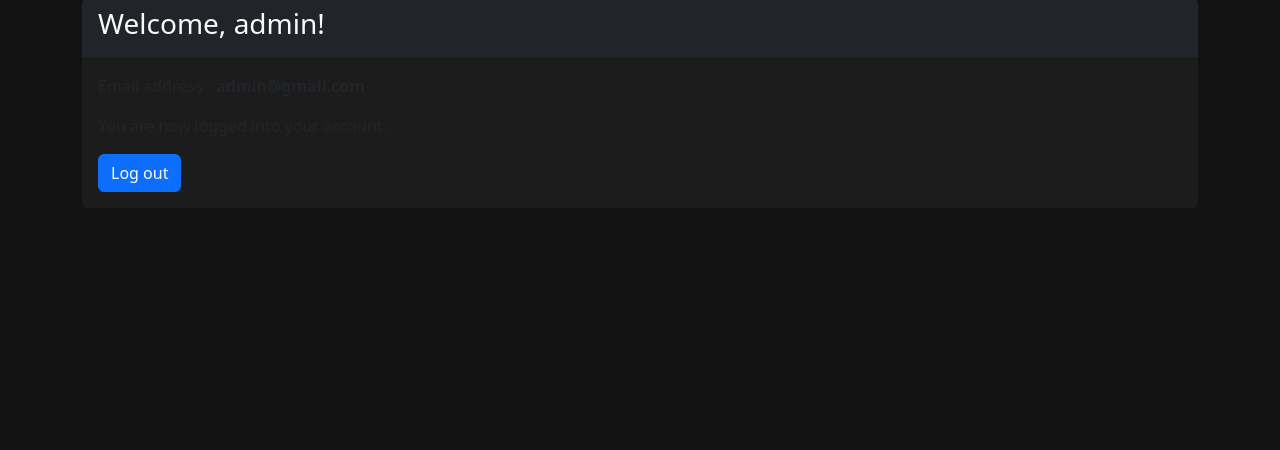
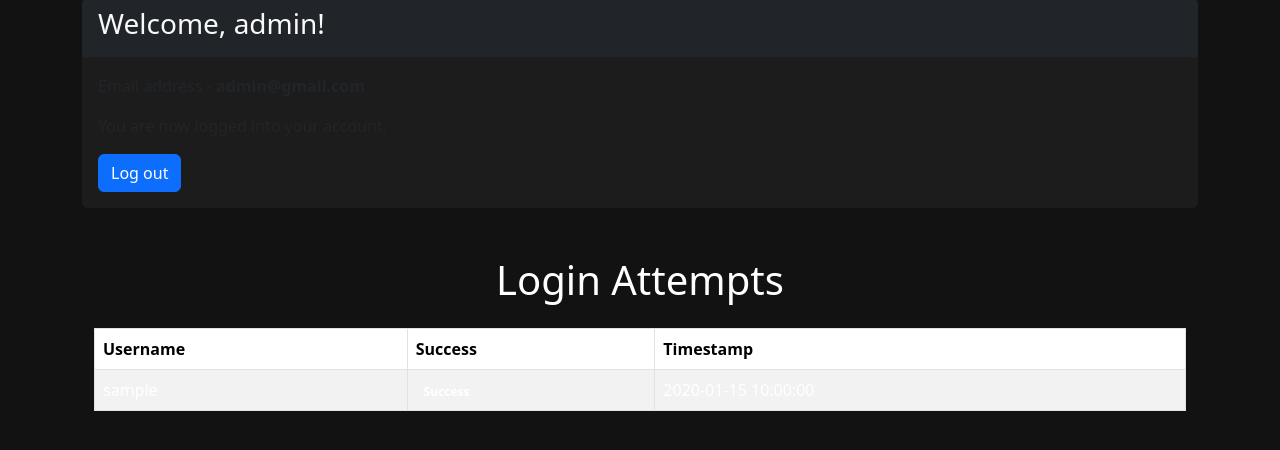
Before and after one commit to Zarathustra4/Lab3-Security, a Flask app: page /account in a window 1280 px wide. Shown: the part 119-569 px from the top of the page. Run offline with Flask 3, Linux system fonts and the light colour scheme; the visitor is signed in with stand-in values (Sample User, id 1); tables that the repository leaves empty hold one stand-in row (values such as "Sample post"); parts of the project's set-up code (start-up, migrations or seed data) failed here and were passed over.

Commit message:
failure limit

```diff
--- a/app.py
+++ b/app.py
@@ -5,7 +5,7 @@
 from dotenv import dotenv_values
 from datetime import timedelta, datetime
 
-from models import User, db
+from models import db, User, LoginAttempt
 from forms import RegistrationForm, LoginForm
 
 
@@ -76,29 +76,29 @@
         password = form.password.data
         user = User.query.filter_by(username=username).first()
 
+        login_attempt = LoginAttempt(username=username, success=False, timestamp=datetime.now())
+        db.session.add(login_attempt)
+
         if user:
-            now = datetime.now()
-            # If the user has failed too many times in the last LOCK_TIME, deny login
-            if user.failed_attempts >= MAX_FAILED_ATTEMPTS and now - user.last_failed_attempt < LOCK_TIME:
-                flash('Your account is locked. Please try again later.', 'danger')
-                return render_template('login.html', form=form)
-
             if check_password_hash(user.password, password):
                 if user.confirmed:
-                    user.failed_attempts = 0  # Reset failed attempts on successful login
+                    login_attempt.success = True
+                    user.failed_attempts = 0
                     session['user_id'] = user.id
                     flash('Login successful!', 'success')
+                    db.session.commit()
                     return redirect(url_for('account'))
                 else:
                     flash('Please confirm your email to activate your account.', 'warning')
             else:
-                # Increment failed attempts if login is unsuccessful
                 user.failed_attempts += 1
-                user.last_failed_attempt = now
+                user.last_failed_attempt = datetime.now()
                 db.session.commit()
                 flash('Invalid username or password', 'danger')
         else:
             flash('Invalid username or password', 'danger')
+
+        db.session.commit()
 
     return render_template('login.html', form=form)
 
@@ -162,7 +162,8 @@
         return redirect(url_for('login'))
 
     user = User.query.get(session['user_id'])
-    return render_template('account.html', user=user)
+    attempts = LoginAttempt.query.order_by(LoginAttempt.timestamp.desc()).all()
+    return render_template('account.html', user=user, attempts=attempts)
 
 
 @app.route('/logout')
--- a/templates/account.html
+++ b/templates/account.html
@@ -12,6 +12,31 @@
         </div>
     </div>
     {% if user.is_admin %}
+    <div class="container mt-5">
+        <h1 class="text-center mb-4">Login Attempts</h1>
+        <table class="table table-bordered table-striped text-white">
+            <thead class="thead-dark">
+                <tr>
+                    <th scope="col">Username</th>
+                    <th scope="col">Success</th>
+                    <th scope="col">Timestamp</th>
+                </tr>
+            </thead>
+            <tbody>
+                {% for attempt in attempts %}
+                <tr>
+                    <td class="text-white">{{ attempt.username }}</td>
+                    <td>
+                        <span class="badge text-white">
+                            {{ 'Success' if attempt.success else 'Failure' }}
+                        </span>
+                    </td>
+                    <td class="text-white">{{ attempt.timestamp }}</td>
+                </tr>
+                {% endfor %}
+            </tbody>
+        </table>
+    </div>
 
     {% endif %}
 {% endblock %}
```
